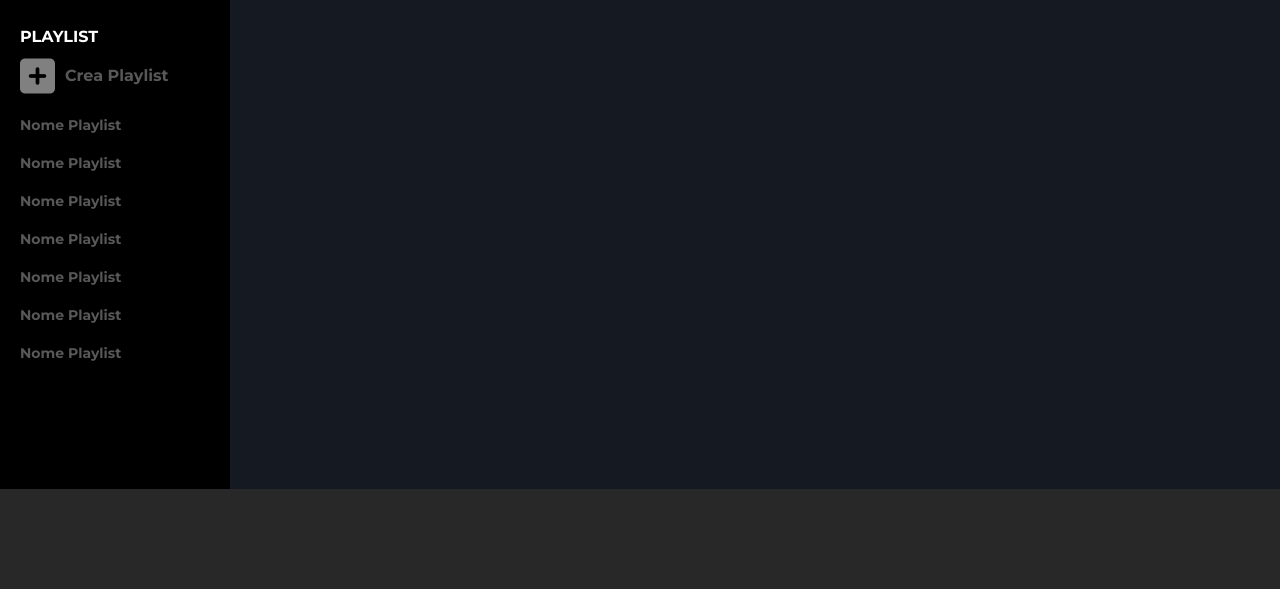
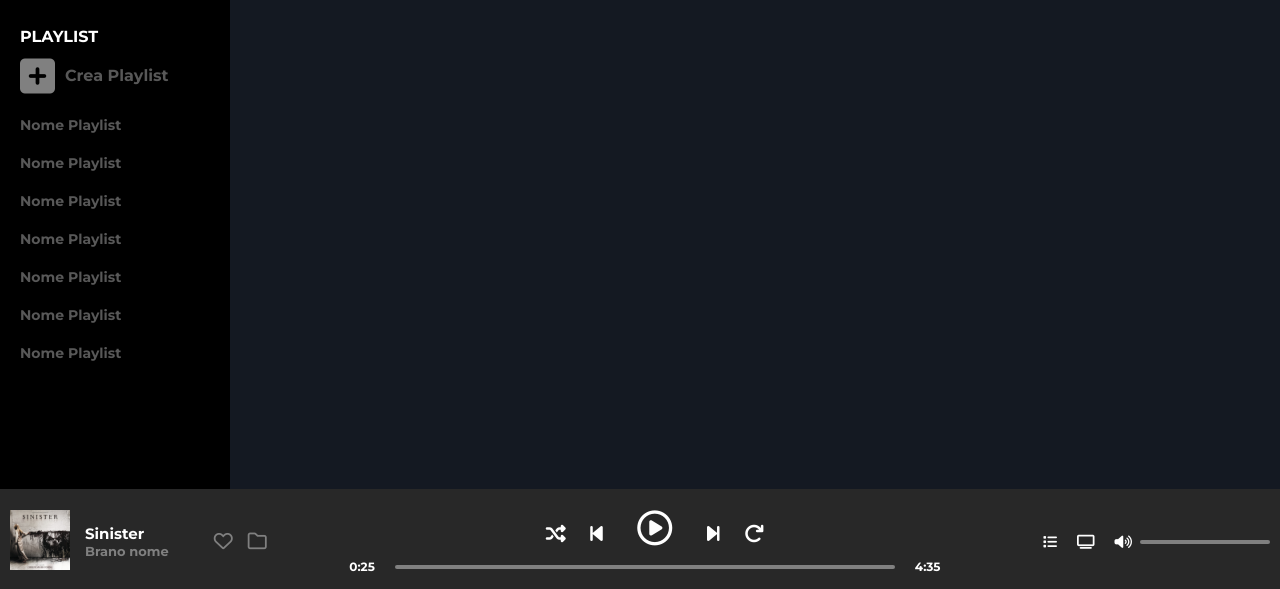
Before and after one commit to alessandro-cordoglio/html-css-spotifyweb, a plain HTML site: page index.html in a window 1280 px wide. Shown: the part 211-800 px from the top of the page. Drawn offline with Linux system fonts and the light colour scheme.

Commit message:
terminato footer

```diff
--- /dev/null
+++ b/css/aside.css
@@ -0,0 +1,88 @@
+/* ASIDE */
+.logo-responsive{
+    margin-bottom: 20px;
+}
+.nav-responsive{
+    display: none;
+}
+aside{
+    color: white
+}
+.logo{
+    width: 140px;
+    padding-bottom: 20px;
+}
+.list-item img{
+    width: 30px;
+    filter: invert(50%);
+}
+.first-lateral-nav img:first-child{
+    filter: none;
+}
+.list-item{
+    align-items: center;
+    margin-bottom: 10px;
+    font-size: 14px;
+    cursor: pointer;
+    width: max-content;
+    color: #585858;
+}
+.first-lateral-nav li:first-child{
+    color: white;
+}
+/* playlist */
+.playlist-title{
+    margin-top: 30px;
+    margin-bottom: 10px ;
+}
+.playlist-title h2{
+    font-size: 16px;
+}
+.link-img i{
+    font-size: 40px;
+    color: grey;
+    margin-right: 10px;
+}
+.playlist-info:first-child{
+    font-size: 16px;
+}
+.playlist-info{
+    margin-bottom: 20px;
+    overflow-y: auto;
+}
+.playlist-list{
+    overflow-y: auto;
+    margin-bottom: 145px ;
+}
+/* download */
+.download{
+    margin-bottom: 5px;
+}
+.download a{
+    color: grey;
+    font-size: 13px;
+    align-items: center;
+}
+.download img{
+    width: 20px;
+    margin-right: 10px;
+    filter: invert(40%);
+}
+.user{
+    margin-top: 20px;
+    align-items: center;
+}
+.user-name{
+    margin-left: 10px;
+}
+.profile-img{
+    border-radius: 50px;
+    background-color: grey;
+    width: 30px;
+    height: 30px;
+    align-items: center;
+    justify-content: center;
+}
+.profile-img img{
+    width: 20px;
+}
--- a/css/common.css
+++ b/css/common.css
@@ -6,6 +6,11 @@ body{
 
 .button{
     text-decoration: none;
+    color: inherit;
+    background-color: transparent;
+    border: none;
+    cursor: pointer;
+    list-style: none;
 }
 .font-white{
     color: white;
--- a/css/reset.css
+++ b/css/reset.css
@@ -38,4 +38,6 @@ footer{
     background-color: #282828;
     position: fixed;
     width: 100%;
+    padding: 20px 10px;
+
 }
--- a/css/style.css
+++ b/css/style.css
@@ -1,6 +1,7 @@
 @import url(reset.css);
 @import url(debug.css);
 @import url(common.css);
+@import url(aside.css);
 
 /* HEADER */
 .h-button{
@@ -17,81 +18,85 @@
     font-size: .8125rem;
 }
 
-/* ASIDE */
-.logo-responsive{
-    margin-bottom: 20px;
+/* FOOTER */
+.footer-container{
+    justify-content: space-between;
 }
-.nav-responsive{
-    display: none;
+.song-img-footer img{
+    width: 60px;
 }
-aside{
-    color: white
+.song-info{
+    margin-left: 15px;
 }
-.logo{
-    width: 140px;
-    padding-bottom: 20px;
+.song-info h1{
+    font-size: 15px;
 }
-.list-item img{
-    width: 30px;
-    filter: invert(50%);
+.song-info h2{
+    font-size: 13px;
+    color: grey;
 }
-.first-lateral-nav img:first-child{
-    filter: none;
+.left-footer{
+    align-items: center;
+    padding-right: 40px;
 }
-.list-item{
+.song-symbol{
+    margin-left: 30px;
+    color: grey;
+}
+.song-symbol button{
+    font-size: 19px;
+    margin-left: 15px;
+}
+
+/* middle */
+.middle-footer{
     align-items: center;
-    margin-bottom: 10px;
-    font-size: 14px;
-    cursor: pointer;
-    width: max-content;
-    color: #585858;
 }
-.first-lateral-nav li:first-child{
+.music-buttons{
     color: white;
 }
-/* playlist */
-.playlist-title{
-    margin-top: 30px;
-    margin-bottom: 10px ;
+.music-buttons button{
+    font-size: 20px;
+    width: max-content;
 }
-.playlist-title h2{
-    font-size: 16px;
+.music-buttons button{
+    margin-left: 20px;
 }
-.link-img i{
-    font-size: 40px;
-    color: grey;
-    margin-right: 10px;
+.music-buttons button:nth-child(3){
+    margin-right:10px;
+    margin-left: 30px;
+    font-size: 35px;
 }
-.playlist-info:first-child{
-    font-size: 16px;
+.minute {
+    font-size: 12px;
 }
-.playlist-info{
-    margin-bottom: 20px;
-    overflow-y: auto;
-}
-.playlist-list{
-    overflow-y: auto;
-    padding-bottom:160px ;
-}
-/* download */
-.download{
-    margin-bottom: 5px;
-}
-.download a{
-    color: grey;
-    font-size: 13px;
+.lower-div{
+    margin-top: 10px;
     align-items: center;
 }
-.download img{
-    width: 20px;
-    margin-right: 10px;
-    filter: invert(40%);
+.music-bar{
+    background-color: grey;
+    width: 500px;
+    height: 4px;
+    border-radius: 50px;
+    margin-left: 20px;
+    margin-right: 20px;
 }
-.user{
-    margin-top: 20px;
+/* right */
+.right-footer{
+    align-items: center;
+    padding-left:40px;
 }
-.profile-img img{
-    width: 20px;
+.sound-bar{
+    background-color: grey;
+    width: 130px;
+    height: 4px;
+    border-radius: 50px;
+    margin-left: 8px;
+}
+.right-footer li{
+    margin-left: 20px;
+    font-size: 14px;
 }
 
 
@@ -125,3 +130,9 @@ aside{
     padding-top: 410px;
    }
 }
+
+@media screen and (max-width: 1100px){
+    .song-symbol{
+        flex-direction: column;
+    }
+}
--- a/index.html
+++ b/index.html
@@ -93,15 +93,17 @@
                     </div>
                     <hr>
                     <div class="user flex-row">
-                        <div class="profile-img">
+                        <div class="profile-img flex-row">
                         <img src="img/profile.svg" alt="">
                         </div>
-                        John Doe
+                        <span class="user-name">
+                            John Doe
+                        </span>
                     </div>
             </div>
-
+            <!-- NAV RESPONSIVE -->
             <div class="nav-responsive">
-            <!-- nav <= 600 px -->
+                <!-- nav <= 600 px -->
                 <div class="logo-responsive">
                     <img src="img/logo-small.svg" alt="">
                 </div>
@@ -144,7 +146,69 @@
     </div>
 
     <footer>
+        <div class="footer-container flex-row">
+            <div class="left-footer flex-row font-white">
+                <div class="song-img-footer ">
+                    <img src="img/sinister.jpeg" alt="">
+                </div>
+                <div class="song-info flex-column">
+                    <h1>Sinister</h1>
+                    <a href="" class="button"><h2>Brano nome</h2></a>
+                </div>
+                <div class="song-symbol flex-row">
+                    <div>
+                        <button class="heart button"><i class="fa-regular fa-heart"></i></button>
+                    </div>
+                    <div>
+                        <button class="folder button"> <i class="fa-regular fa-folder"></i></button>
+                    </div>
+                </div>
+            </div>
+            <div class="middle-footer flex-column">
+                <div class="music-buttons">
+                    <button class="button">
+                        <i class="fa-solid fa-shuffle"></i>
+                    </button>
+                    <button class="button">
+                        <i class="fa-solid fa-backward-step"></i>
+                    </button>
+                    <button class="button player">
+                        <i class="fa-regular fa-circle-play"></i>
+                    </button>
+                    <button class="button">
+                        <i class="fa-solid fa-forward-step"></i>
+                    </button>
+                    <button class="button">
+                        <i class="fa-solid fa-arrow-rotate-right"></i>
+                    </button>
+                </div>
+                <div class="lower-div flex-row">
+                    <div class="minute">
+                        <span class="font-white">
+                            0:25
+                        </span>
+                    </div>
+                    <div class="music-bar flex-row">
 
+                    </div>
+                    <div class="minute">
+                        <span class="font-white">
+                            4:35
+                        </span>
+                    </div>
+                </div>
+            </div>
+            <div class="right-footer flex-row">
+                <ul class="flex-row font-white">
+                    <li class="button"><i class="fa-solid fa-list"></i></li>
+                    <li class="button"><i class="fa-solid fa-tv"></i></li>
+                    <li class="button"><i class="fa-solid fa-volume-high"></i></li>
+                </ul>
+                <div class="sound-bar">
+
+                </div>
+            </div>
+        </div>
     </footer>
 </body>
 </html>
```
